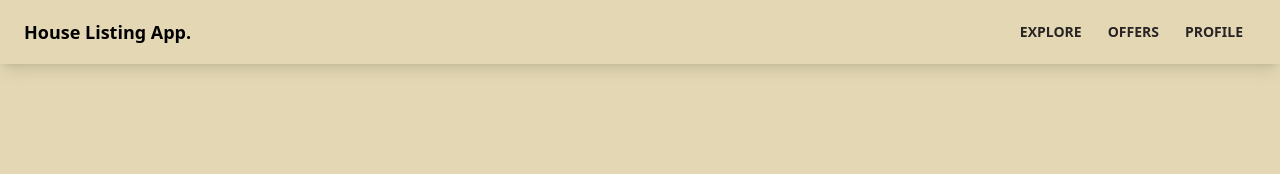
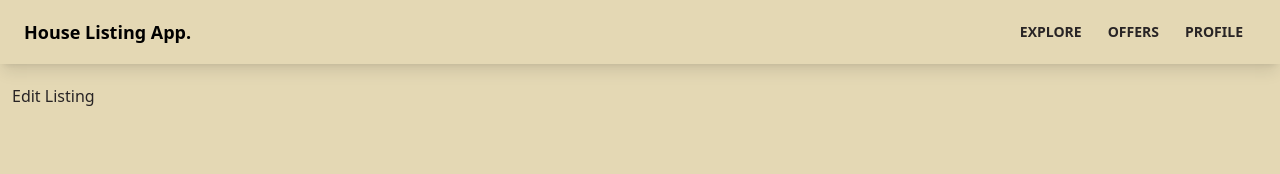
Before and after one commit to CodeLeom/house-listing, a React (Create React App) app: page /edit-listing/1 in a window 1280 px wide. Shown: the top 174 px of the page. Built offline with nearby package versions, Linux system fonts and the light colour scheme; no server answers.

Commit message:
added edit listing feature

```diff
--- a/src/App.js
+++ b/src/App.js
@@ -13,6 +13,7 @@
 import Category from './pages/Category';
 import CreateListing from './pages/CreateListing';
 import Listing from './pages/Listing';
+import EditListing from './pages/EditListing';
 import Contact from './pages/Contact';
 
 
@@ -34,6 +35,7 @@
                   <Route path='/signup' element={<SignUp />} />
                   <Route path='/forgot-password' element={<ForgotPass />} />
                   <Route path='/create-listing' element={<CreateListing />} />
+                  <Route path='/edit-listing/:listingId' element={<EditListing />} />
                   <Route path='/category/:categoryName/:listingId' element={<Listing />} />
                   <Route path='/contact/:ownerId' element={<Contact />} />
                 </Routes>
--- a/src/components/ListingItem.jsx
+++ b/src/components/ListingItem.jsx
@@ -1,9 +1,10 @@
 import { Link } from "react-router-dom"
 import { ReactComponent as DeleteIcon } from '../assets/svg/deleteIcon.svg'
+import { ReactComponent as EditIcon } from '../assets/svg/editIcon.svg'
 import bedIcon from '../assets/svg/bedIcon.svg'
 import bathtubIcon from '../assets/svg/bathtubIcon.svg'
 
-function ListingItem({listing, id, onDelete}) {
+function ListingItem({listing, id, onEdit, onDelete}) {
   return (
     <li className="categoryListing">
       <Link to={`/category/${listing.type}/${id}`} className='categoryListingLink'>
@@ -30,6 +31,8 @@
       {onDelete && (
         <DeleteIcon className="removeIcon" fill="rgb(231, 76, 60)" onClick={() => onDelete(listing.id, listing.name)} />
       )}
+
+      {onEdit && <EditIcon className="editIcon" onClick={() => onEdit(id)} />}
     </li>
   )
 }
--- /dev/null
+++ b/src/pages/EditListing.jsx
@@ -0,0 +1,10 @@
+
+function EditListing() {
+  return (
+    <div>
+      Edit Listing
+    </div>
+  )
+}
+
+export default EditListing
--- a/src/pages/Profile.jsx
+++ b/src/pages/Profile.jsx
@@ -91,6 +91,8 @@
     }
   }
 
+  const onEdit = (listingId) => navigate(`/edit-listing/${listingId}`)
+
   return <div className='profile'>
     <header className='profileHeader'>
       <p className="pageheader">My Profile</p>
@@ -127,7 +129,7 @@
           <p className="listingText">Your Listings</p>
           <ul className="listingsList">
             {listings.map((listing) =>(
-              <ListingItem key={listing.id} listing={listing.data} id={listing.id} onDelete={() => onDelete(listing.id)} />
+              <ListingItem key={listing.id} listing={listing.data} id={listing.id} onDelete={() => onDelete(listing.id)} onEdit={() => onEdit(listing.id)} />
             ))}
           </ul>
         </>
```
